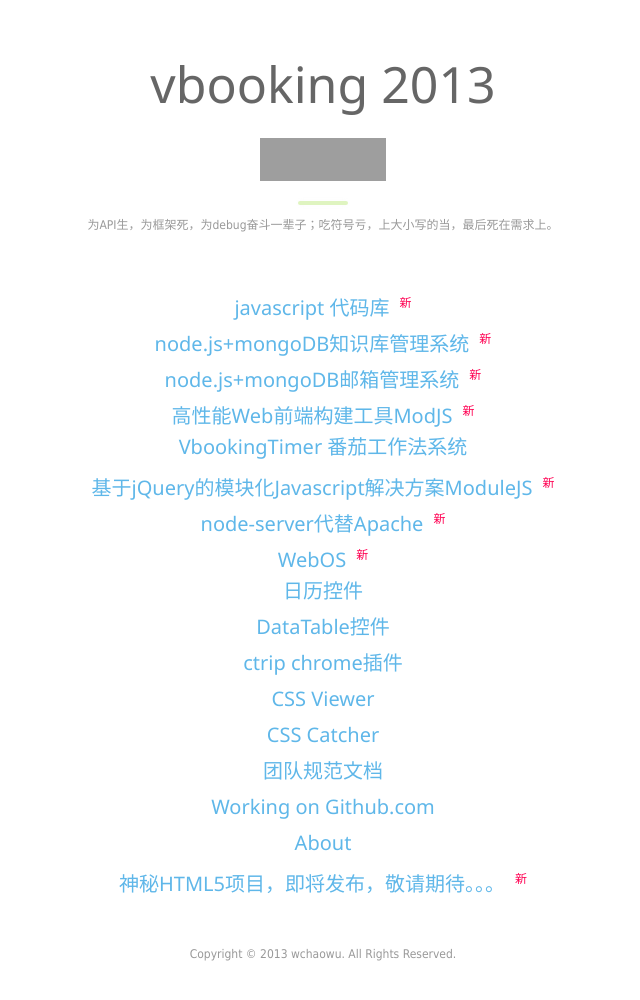
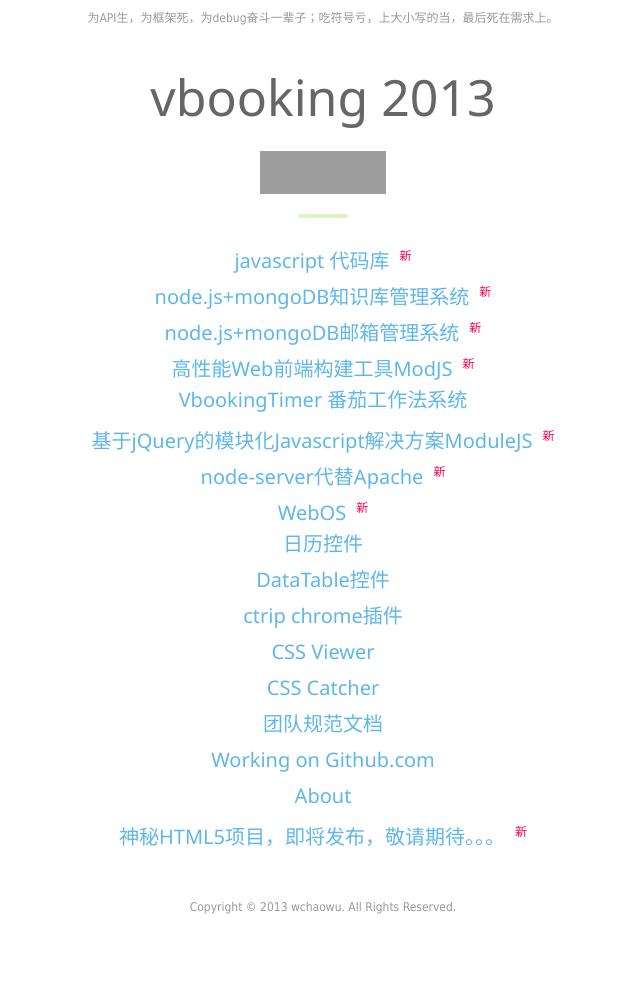
Before and after one commit to vbooking/vbooking.github.com, a plain HTML site: page index.html in a window 1280 px wide. Shown: the whole page, without its empty margins (317-957 px from the left). After the commit the page ends 958 px from the top, so only its background shows below. Drawn offline with Linux system fonts and the light colour scheme; grey boxes are pictures that could not be loaded.

Commit message:
Signed-off-by: scott <wchaowu@163.com>

```diff
--- a/index.html
+++ b/index.html
@@ -10,11 +10,12 @@
 	    var _speedMark = new Date();
 	</script></head>
 <body>
+<div class="sign" id="sign">为API生，为框架死，为debug奋斗一辈子；吃符号亏，上大小写的当，最后死在需求上。</div>
 	<div class="title">vbooking <script>document.write(new Date().getFullYear());</script></div>
 	<img class="logo" src="http://pic.c-ctrip.com/common/c_logo2013_2x.png" />
 	<div class="breath" title="One Team, One Dream! ">light</div>
 	<div class="workListBoard">
-		  <div class="sign">为API生，为框架死，为debug奋斗一辈子；吃符号亏，上大小写的当，最后死在需求上。</div>
+
 		<ul class="workList">
 			<li><a target="_blank" href="https://github.com/wchaowu/javascript-code">javascript 代码库<span class="new">新</span></a></li>
 			<li><a target="_blank" href="https://github.com/wchaowu/nodejs">node.js+mongoDB知识库管理系统<span class="new">新</span></a></li>
@@ -36,6 +37,8 @@
 		</ul>
 	</div>
 	<div class="copyright">Copyright &copy; <script>document.write(new Date().getFullYear());</script> <a href="http://vbooking.ctrip.com" target="_blank">wchaowu</a>. All Rights Reserved.</div>
+	<script type="text/javascript" src="./javascripts/sign.js"></script>
+
 
 
 </body>
--- /dev/null
+++ b/javascripts/sign.js
@@ -0,0 +1,22 @@
+var SignObj = function (){
+	var _that = this;
+	this.context=[
+			"为API生，为框架死，为debug奋斗一辈子；吃符号亏，上大小写的当，最后死在需求上。",	"借由一副疲惫的身体，(好几天没有吃饭睡觉)埋藏着一颗没有形状的心。(因而也不知道自己在干什么)在惊涛骇浪中，(面对和程序一样长的出错报告)依然追逐着，再调试)那久已忘记的身影......(Shit，空指针！)",
+			"我热爱java，热爱javascript，热爱C#，热爱Oracle，热爱Sql server，热爱MongoDB,热爱android，热爱c/c plus plus ，热爱shell，热爱hack,热爱我自己。别叫我前辈，别称呼您，别给我发广告，别天天要现成代码，别问我在哪上班，别在上班时间Q我求帮忙解决这解决那，我是一单线程哥，忙不过来，哥虽然很寂寞，但不希望打扰。",
+
+		]
+		var sign = document.getElementById("sign");
+		var signLength = 0;
+		this.replaceSign = function (){
+		   if(signLength>=_that.context.length){
+			  signLength = 0;
+			  return;
+		   }
+		     sign.innerHTML=_that.context[signLength];
+		   signLength++;
+		}
+
+};
+
+	var signObj =new  SignObj()
+	setInterval(signObj.replaceSign,5000);
--- a/style/main.css
+++ b/style/main.css
@@ -11,7 +11,7 @@ body{
 	font-size: 50px;
 	text-align:center;
 	color:#666666;
-	margin:50px 0 0 0;
+	margin:30px 0 0 0;
 
 }
 .logo{
@@ -175,7 +175,7 @@ ul.workList{
 }
 .sign{
 	margin:5px 0 5px 0;
-	height:50px;
+	height:25px;
 	color:#999999;
 	font-family:Tahoma;
 	font-size: 12px;
```
